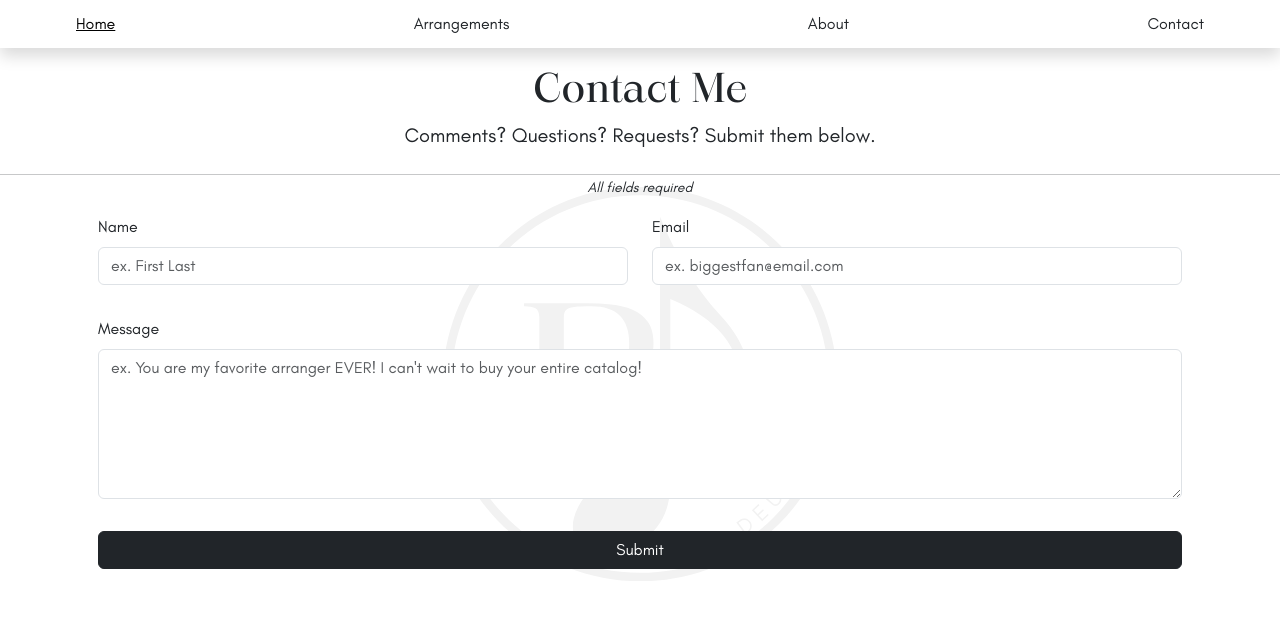
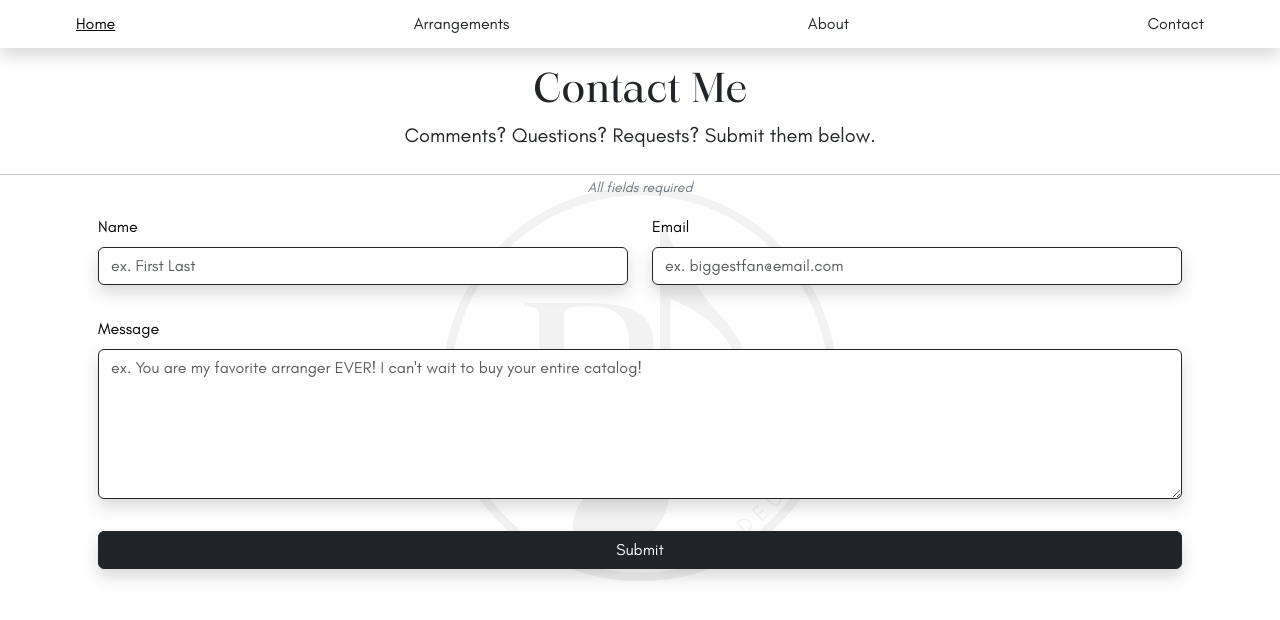
Before and after one commit to bdeutmeyer/arranging-site, a React (Vite) app: page /contact in a window 1280 px wide. Shown: the top 620 px of the page. Built offline with nearby package versions, Linux system fonts and the light colour scheme.

Commit message:
improved styling of forms and cards with darker borders and shadows, fixed sticky navbar issue by commenting out overflow css

```diff
--- a/src/index.css
+++ b/src/index.css
@@ -1,5 +1,5 @@
 /* Prevent horizontal overflow */
-body, html {
+/* body, html {
   overflow-x: hidden;
   max-width: 100vw;
 }
@@ -7,7 +7,7 @@ body, html {
 :root {
   overflow-x: hidden;
   max-width: 100vw;
-}
+} */
 
 /* :root {
   font-family: Inter, system-ui, Avenir, Helvetica, Arial, sans-serif;
--- a/src/pages/About.jsx
+++ b/src/pages/About.jsx
@@ -6,7 +6,7 @@ export default function About() {
     return (
         <>
             <div className='page-header'>
-                <h1 className='m-4 fw-bold serif-font'>About Beth</h1>
+                <h1 className='m-4 serif-font'>About Beth</h1>
             </div>
             <hr />
             <br />
--- a/src/pages/Contact.jsx
+++ b/src/pages/Contact.jsx
@@ -29,12 +29,12 @@ export default function Contact() {
                     <hr className="mb-0 pb-0" />
                     <Container fluid="md" className="logo-bg sans-font-reg">
 
-                        <p className='text-center mt-0 pt-0'><small><cite>All fields required</cite></small></p>
+                        <p className='text-center mt-0 pt-0 text-secondary'><small><cite>All fields required</cite></small></p>
                     <Form className='pb-4 px-3 px-md-6' onSubmit={handleSubmit}>
                         <Row>
                             <Col md="6" className="mb-md-3 mb-1">
                                 <FormGroup>
-                                    <Label for="userName">
+                                    <Label for="userName" className='text-black'>
                                         Name
                                     </Label>
                                     <Input
@@ -42,6 +42,7 @@ export default function Contact() {
                                         name="name"
                                         placeholder="ex. First Last"
                                         type="text"
+                                        className='border border-dark shadow'
                                         required
                                     />
                                 </FormGroup>
@@ -49,7 +50,7 @@ export default function Contact() {
 
                             <Col md="6" className="mb-md-3 mb-1">
                                 <FormGroup>
-                                    <Label for="userEmail">
+                                    <Label for="userEmail" className='text-black'>
                                         Email
                                     </Label>
                                     <Input
@@ -57,7 +58,9 @@ export default function Contact() {
                                         name="email"
                                         placeholder="ex. biggestfan@email.com"
                                         type="email"
+                                        className='border border-dark shadow'
                                         required
+
                                     />
                                 </FormGroup>
                             </Col>
@@ -66,14 +69,15 @@ export default function Contact() {
                         <Row>
                             <Col md="12" className="mb-md-3 mb-1">
                                 <FormGroup>
-                                    <Label for="textBox">Message</Label>
+                                    <Label for="textBox" className='text-black'>Message</Label>
                                     <Input
                                         id="textBox"
                                         name="text"
                                         placeholder="ex. You are my favorite arranger EVER! I can't wait to buy your entire catalog!"
                                         type="textarea"
+                                        style={{ minHeight: "150px" }}
+                                        className='border border-dark shadow' // makes it a couple rows taller
                                         required
-                                        style={{ minHeight: "150px" }} // makes it a couple rows taller
                                     />
                                 </FormGroup>
                             </Col>
@@ -81,7 +85,7 @@ export default function Contact() {
 
                         <Row>
                             <Col md="12" className="d-grid">
-                                <Button type="submit" color="dark" className="w-100">
+                                <Button type="submit" color="dark" className="w-100 shadow">
                                     Submit
                                 </Button>
                             </Col>
--- a/src/pages/Welcome.jsx
+++ b/src/pages/Welcome.jsx
@@ -36,10 +36,10 @@ export default function Welcome() {
 
                     {/* What's New card */}
                     <Col md="6" className="mb-4">
-                        <h4 className="text-center serif-font">What's New</h4>
+                        <h3 className="text-center serif-font">What's New</h3>
                         {newestSong && (
                             <Link to={`/arrangements/${newestSong.pathExt}`} className="text-decoration-none">
-                                <Card inverse className="card-hover">
+                                <Card inverse className="card-hover shadow">
                                     <CardImg
                                         alt={newestSong.imageAlt}
                                         src={newestSong.imagePath}
@@ -57,10 +57,10 @@ export default function Welcome() {
 
                     {/* In the Works card */}
                     <Col md="6" className="mb-4">
-                        <h4 className="text-center serif-font">In the Works</h4>
+                        <h3 className="text-center serif-font">In the Works</h3>
                         {upcomingSong && (
                             <Link to={`/arrangements/${upcomingSong.pathExt}`} className="text-decoration-none">
-                                <Card inverse className="card-hover">
+                                <Card inverse className="card-hover shadow">
                                     <CardImg
                                         alt={upcomingSong.imageAlt}
                                         src={upcomingSong.imagePath}
@@ -93,12 +93,12 @@ export default function Welcome() {
                             </Col>
                         </Row>
 
-                        <p className='text-center mt-0 pt-0'><small><cite>All fields required</cite></small></p>
+                        <p className='text-center mt-0 pt-0 text-secondary'><small><cite>All fields required</cite></small></p>
                         <Form className='pb-4' onSubmit={handleSubmit}>
                             <Row>
                                 <Col md="6" className="mb-md-3 mb-1 sans-font-reg">
                                     <FormGroup>
-                                        <Label for="userName">
+                                        <Label for="userName" className='text-black'>
                                             Name
                                         </Label>
                                         <Input
@@ -106,6 +106,7 @@ export default function Welcome() {
                                             name="name"
                                             placeholder="ex. First Last"
                                             type="text"
+                                            className='border border-dark shadow'
                                             required
                                         />
                                     </FormGroup>
@@ -113,7 +114,7 @@ export default function Welcome() {
 
                                 <Col md="6" className="mb-md-3 mb-1 sans-font-reg">
                                     <FormGroup>
-                                        <Label for="userEmail">
+                                        <Label for="userEmail" className='text-black'>
                                             Email
                                         </Label>
                                         <Input
@@ -121,6 +122,7 @@ export default function Welcome() {
                                             name="email"
                                             placeholder="ex. biggestfan@email.com"
                                             type="email"
+                                            className='border border-dark shadow'
                                             required
                                         />
                                     </FormGroup>
@@ -130,14 +132,15 @@ export default function Welcome() {
                             <Row>
                                 <Col md="12" className="mb-md-3 mb-1 sans-font-reg">
                                     <FormGroup>
-                                        <Label for="textBox">Message</Label>
+                                        <Label for="textBox" className='text-black'>Message</Label>
                                         <Input
                                             id="textBox"
                                             name="text"
                                             placeholder="ex. You are my favorite arranger EVER! I can't wait to buy your entire catalog!"
                                             type="textarea"
+                                            style={{ minHeight: "150px" }} // makes it a couple rows taller
+                                            className='border border-dark shadow'
                                             required
-                                            style={{ minHeight: "150px" }} // makes it a couple rows taller
                                         />
                                     </FormGroup>
                                 </Col>
@@ -145,7 +148,7 @@ export default function Welcome() {
 
                             <Row>
                                 <Col md="12" className="d-grid">
-                                    <Button type="submit" color="dark" className="w-100">
+                                    <Button type="submit" color="dark" className="w-100 shadow">
                                         Submit
                                     </Button>
                                 </Col>
--- a/src/pages/arrangements/Songs.jsx
+++ b/src/pages/arrangements/Songs.jsx
@@ -9,7 +9,7 @@ export default function Songs({ songData, onSongClick }) {
             {songData.map(song => (
                 <Col key={song.id} onClick={() => onSongClick(song.id)}>
                     <Link to={`/arrangements/${song.pathExt}`}>
-                    <Card inverse className='m-3 card-hover'>
+                    <Card inverse className='m-3 card-hover shadow'>
                         <CardTitle className='bg-dark'>
                             {song.songTitle}
                         </CardTitle>
```
